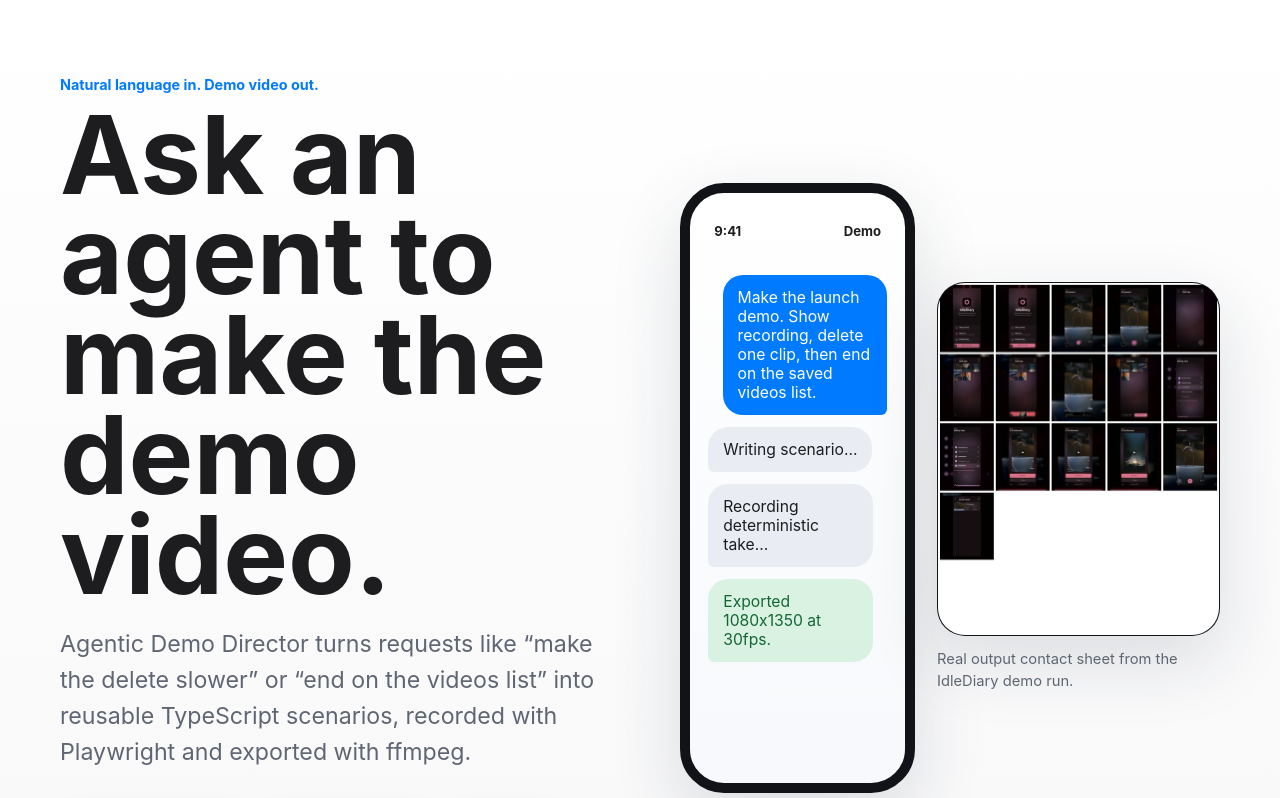
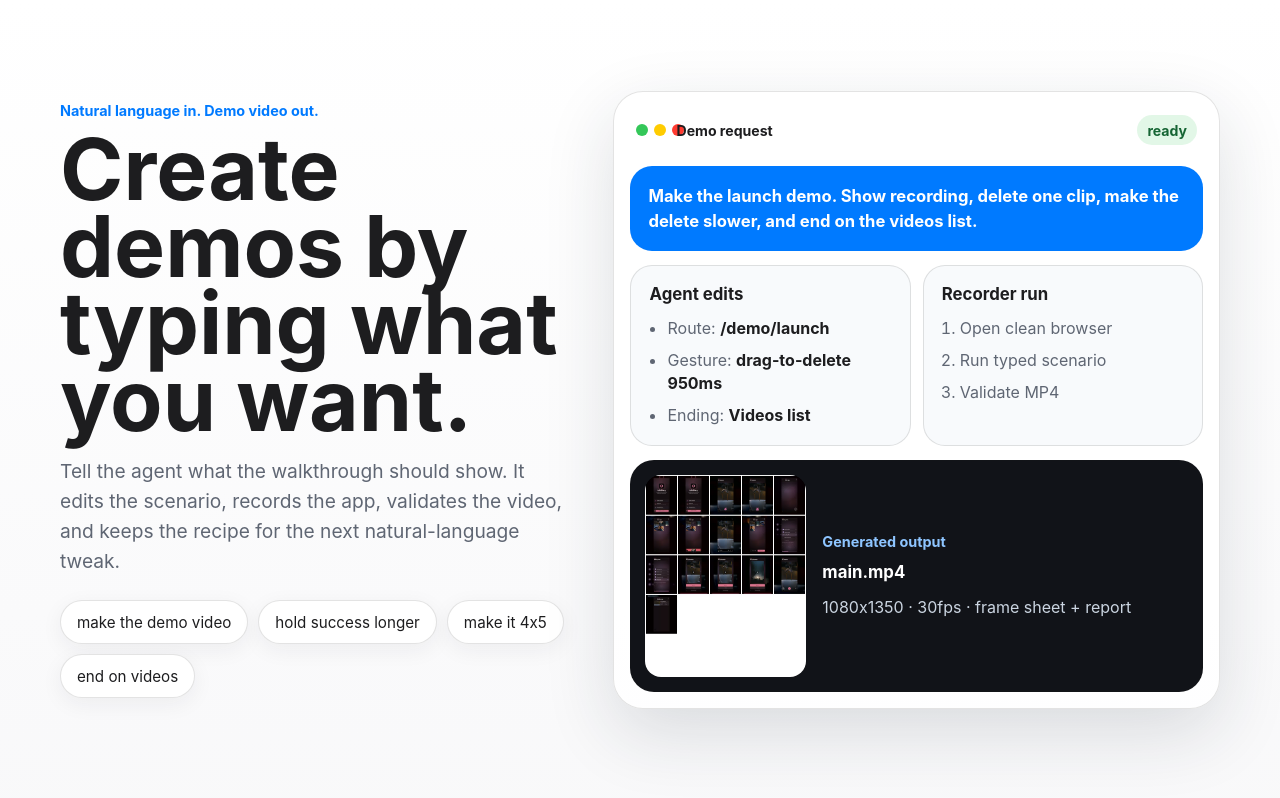
Before and after one commit to IFAKA/agentic-demo-director, a website: page index.html in a window 1280 px wide. Shown: the top 798 px of the page. Drawn offline with Linux system fonts and the light colour scheme.

Commit message:
docs: focus hero on natural language demo creation

```diff
--- a/index.html
+++ b/index.html
@@ -15,10 +15,10 @@
       <section class="hero">
         <div class="hero-copy">
           <p class="eyebrow">Natural language in. Demo video out.</p>
-          <h1>Ask an agent to make the demo video.</h1>
+          <h1>Create demos by typing what you want.</h1>
           <p class="lede">
-            Agentic Demo Director turns requests like “make the delete slower” or “end on the videos list” into reusable
-            TypeScript scenarios, recorded with Playwright and exported with ffmpeg.
+            Tell the agent what the walkthrough should show. It edits the scenario, records the app, validates the video,
+            and keeps the recipe for the next natural-language tweak.
           </p>
           <div class="prompt-strip" aria-label="Example natural language demo requests">
             <span>make the demo video</span>
@@ -28,23 +28,43 @@
           </div>
         </div>
 
-        <div class="device-stage" aria-label="Demo generation preview">
-          <div class="phone">
-            <div class="phone-status">
-              <span>9:41</span>
-              <span>Demo</span>
-            </div>
-            <div class="chat">
-              <p class="bubble user">Make the launch demo. Show recording, delete one clip, then end on the saved videos list.</p>
-              <p class="bubble agent">Writing scenario...</p>
-              <p class="bubble agent">Recording deterministic take...</p>
-              <p class="bubble done">Exported 1080x1350 at 30fps.</p>
+        <div class="demo-workbench" aria-label="Natural language demo generation preview">
+          <div class="workbench-topbar">
+            <span></span>
+            <strong>Demo request</strong>
+            <em>ready</em>
+          </div>
+          <div class="request-box">
+            <p>Make the launch demo. Show recording, delete one clip, make the delete slower, and end on the videos list.</p>
+          </div>
+          <div class="agent-grid">
+            <section>
+              <h2>Agent edits</h2>
+              <ul>
+                <li>Route: <strong>/demo/launch</strong></li>
+                <li>Gesture: <strong>drag-to-delete 950ms</strong></li>
+                <li>Ending: <strong>Videos list</strong></li>
+              </ul>
+            </section>
+            <section>
+              <h2>Recorder run</h2>
+              <ol>
+                <li>Open clean browser</li>
+                <li>Run typed scenario</li>
+                <li>Validate MP4</li>
+              </ol>
+            </section>
+          </div>
+          <div class="output-preview">
+            <figure>
+              <img src="./assets/idlediary-demo-frames.jpg" alt="Contact sheet from a generated IdleDiary demo video" />
+            </figure>
+            <div>
+              <p class="eyebrow">Generated output</p>
+              <h2>main.mp4</h2>
+              <p>1080x1350 · 30fps · frame sheet + report</p>
             </div>
           </div>
-          <figure class="frames">
-            <img src="./assets/idlediary-demo-frames.jpg" alt="Contact sheet from a generated IdleDiary demo video" />
-            <figcaption>Real output contact sheet from the IdleDiary demo run.</figcaption>
-          </figure>
         </div>
       </section>
 
--- a/styles.css
+++ b/styles.css
@@ -38,19 +38,21 @@ main {
 .split,
 .scenario,
 .outputs {
-  padding: 76px max(20px, calc((100vw - 1160px) / 2));
+  padding: 64px max(20px, calc((100vw - 1160px) / 2));
 }
 
 .hero {
-  min-height: 94vh;
+  min-height: 100svh;
   display: grid;
-  grid-template-columns: minmax(0, 0.92fr) minmax(340px, 0.88fr);
-  gap: 56px;
+  grid-template-columns: minmax(0, 0.82fr) minmax(420px, 0.98fr);
+  gap: 46px;
   align-items: center;
+  padding-top: 36px;
+  padding-bottom: 36px;
 }
 
 .hero-copy {
-  max-width: 680px;
+  max-width: 640px;
 }
 
 .eyebrow {
@@ -69,9 +71,9 @@ p {
 }
 
 h1 {
-  margin-bottom: 22px;
-  font-size: clamp(3.4rem, 8.5vw, 7.7rem);
-  line-height: 0.92;
+  margin-bottom: 18px;
+  font-size: clamp(3.4rem, 6.7vw, 6.2rem);
+  line-height: 0.9;
   letter-spacing: 0;
 }
 
@@ -98,15 +100,15 @@ figcaption {
 }
 
 .lede {
-  max-width: 610px;
-  font-size: clamp(1.18rem, 2vw, 1.45rem);
+  max-width: 560px;
+  font-size: clamp(1.08rem, 1.5vw, 1.28rem);
 }
 
 .prompt-strip {
   display: flex;
   flex-wrap: wrap;
   gap: 10px;
-  margin-top: 30px;
+  margin-top: 24px;
 }
 
 .prompt-strip span {
@@ -122,87 +124,138 @@ figcaption {
   box-shadow: 0 6px 22px rgba(30, 41, 59, 0.06);
 }
 
-.device-stage {
+.demo-workbench {
   display: grid;
-  grid-template-columns: minmax(220px, 0.68fr) minmax(260px, 0.82fr);
-  gap: 22px;
-  align-items: center;
+  gap: 14px;
+  padding: 16px;
+  border: 1px solid var(--line);
+  border-radius: 30px;
+  background: rgba(255, 255, 255, 0.86);
+  box-shadow: var(--shadow);
 }
 
-.phone {
-  min-height: 610px;
-  border: 10px solid #111318;
-  border-radius: 44px;
-  background:
-    linear-gradient(180deg, rgba(255, 255, 255, 0.94), rgba(246, 248, 251, 0.94)),
-    var(--surface-strong);
-  box-shadow: var(--shadow);
-  overflow: hidden;
+.workbench-topbar {
+  min-height: 44px;
+  display: grid;
+  grid-template-columns: 28px 1fr auto;
+  align-items: center;
+  gap: 12px;
+  padding: 0 6px;
+  color: var(--secondary);
+  font-size: 0.88rem;
 }
 
-.phone-status {
-  min-height: 58px;
-  display: flex;
-  align-items: end;
-  justify-content: space-between;
-  padding: 0 24px 12px;
-  font-size: 0.82rem;
+.workbench-topbar span {
+  width: 12px;
+  height: 12px;
+  border-radius: 50%;
+  background: var(--green);
+  box-shadow:
+    18px 0 0 #ffcc00,
+    36px 0 0 #ff3b30;
+}
+
+.workbench-topbar strong {
+  color: var(--ink);
+}
+
+.workbench-topbar em {
+  min-height: 30px;
+  display: inline-flex;
+  align-items: center;
+  border-radius: 999px;
+  padding: 0 10px;
+  background: rgba(52, 199, 89, 0.14);
+  color: #166534;
+  font-style: normal;
   font-weight: 700;
 }
 
-.chat {
-  display: grid;
-  gap: 12px;
-  padding: 24px 18px 30px;
+.request-box {
+  padding: 18px;
+  border-radius: 22px;
+  background: var(--blue);
+  color: #ffffff;
 }
 
-.bubble {
+.request-box p {
+  max-width: 620px;
   margin: 0;
-  max-width: 92%;
-  padding: 13px 15px;
-  border-radius: 20px;
-  font-size: 0.98rem;
+  font-size: 1.04rem;
+  line-height: 1.45;
+  font-weight: 650;
 }
 
-.bubble.user {
-  justify-self: end;
-  background: var(--blue);
-  color: #ffffff;
-  border-bottom-right-radius: 6px;
+.agent-grid {
+  display: grid;
+  grid-template-columns: repeat(2, minmax(0, 1fr));
+  gap: 12px;
 }
 
-.bubble.agent,
-.bubble.done {
-  justify-self: start;
-  background: #e9edf3;
-  color: var(--ink);
-  border-bottom-left-radius: 6px;
+.agent-grid section {
+  min-height: 170px;
+  padding: 18px;
+  border: 1px solid var(--line);
+  border-radius: 22px;
+  background: #f8fafc;
 }
 
-.bubble.done {
-  background: rgba(52, 199, 89, 0.16);
-  color: #166534;
+.agent-grid h2,
+.output-preview h2 {
+  margin-bottom: 12px;
+  font-size: 1.05rem;
+  line-height: 1.25;
 }
 
-.frames {
+.agent-grid ul,
+.agent-grid ol {
+  display: grid;
+  gap: 9px;
+  margin: 0;
+  padding-left: 18px;
+  color: var(--secondary);
+  line-height: 1.45;
+}
+
+.agent-grid strong {
+  color: var(--ink);
+  font-weight: 700;
+}
+
+.output-preview {
+  display: grid;
+  grid-template-columns: minmax(150px, 0.44fr) minmax(0, 1fr);
+  gap: 16px;
+  align-items: center;
+  padding: 14px;
+  border: 1px solid var(--line);
+  border-radius: 24px;
+  background: #111318;
+  color: #ffffff;
+}
+
+.output-preview figure {
   margin: 0;
 }
 
-.frames img {
+.output-preview img {
   width: 100%;
   display: block;
   aspect-ratio: 4 / 5;
   object-fit: cover;
   object-position: top left;
-  border-radius: 28px;
-  border: 1px solid var(--line);
-  background: #111318;
-  box-shadow: var(--shadow);
+  border-radius: 16px;
+  background: #000000;
 }
 
-figcaption {
-  margin-top: 12px;
-  font-size: 0.92rem;
+.output-preview .eyebrow {
+  color: #8ec5ff;
+}
+
+.output-preview p:last-child {
+  margin-bottom: 0;
+  color: #cbd5e1;
+  line-height: 1.5;
 }
 
 .section-title {
@@ -326,14 +379,11 @@ pre {
   }
 
   .device-stage,
+  .agent-grid,
+  .output-preview,
   .pipeline-grid,
   .output-list p {
     grid-template-columns: 1fr;
-  }
-
-  .phone {
-    min-height: 520px;
-    border-radius: 36px;
   }
 
   h1 {
```
